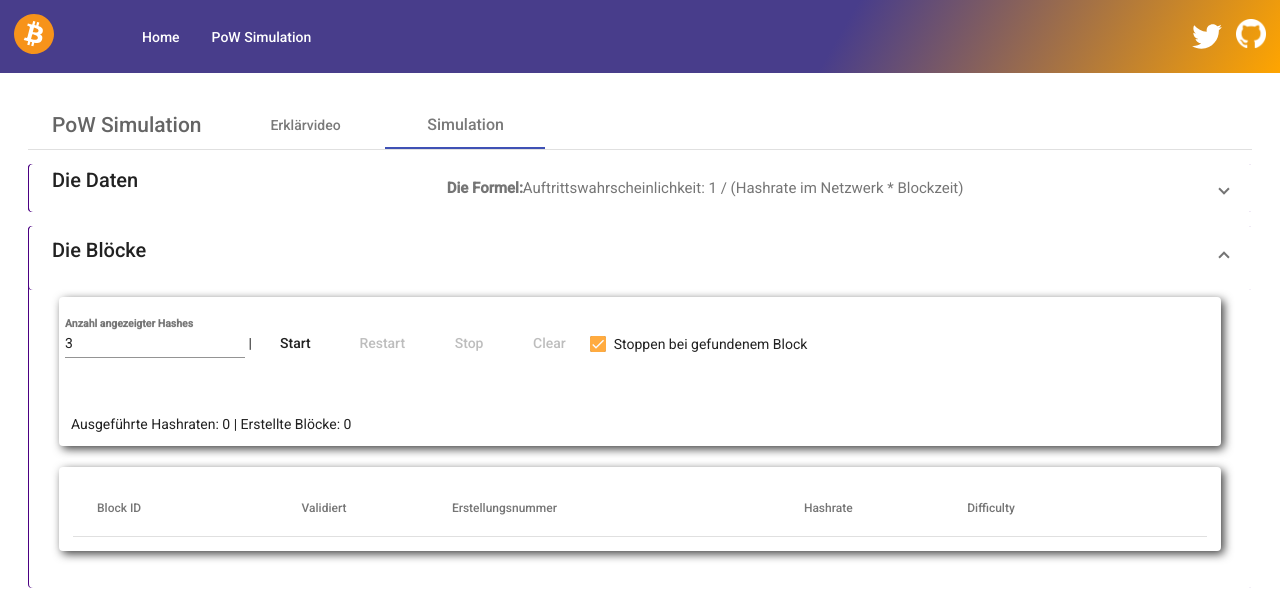
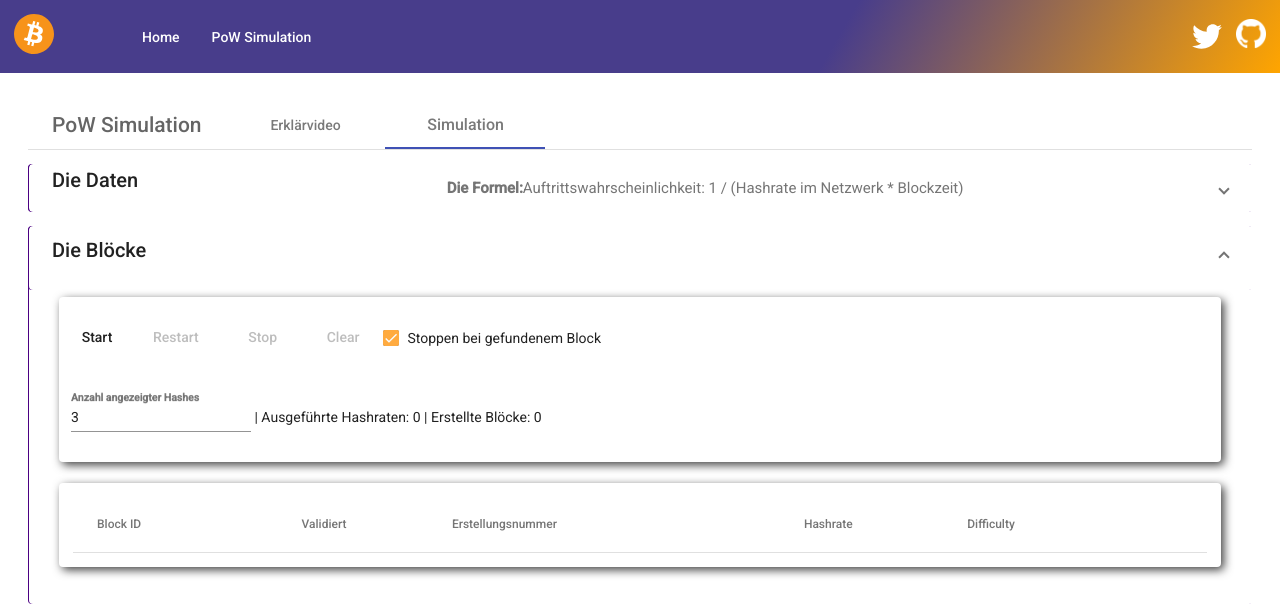
Before and after one commit to MyKaez/btc-playground, an Angular app: page /pow in a window 1280 px wide. Shown: the top 616 px of the page. Built offline with nearby package versions, Linux system fonts and the light colour scheme.

Commit message:
restructured ui

```diff
--- a/src/app/simulators/pow/pow.component.html
+++ b/src/app/simulators/pow/pow.component.html
@@ -66,10 +66,6 @@
 
             <mat-card>
                 <mat-card-actions>
-                    <mat-form-field apperance="fill">
-                        <mat-label><b>Anzahl angezeigter Hashes</b></mat-label>
-                        <input type="number" matInput [(ngModel)]="amountHashesToShow" min="1" step="1" max="200">
-                    </mat-form-field> |
                     <button mat-button (click)="start()" [disabled]="isProcessing">Start</button>
                     <button mat-button (click)="clear();start()" [disabled]="isProcessing || blocks.length === 0">
                         Restart
@@ -81,10 +77,22 @@
                     </mat-checkbox>
                 </mat-card-actions>
                 <mat-card-footer>
-                    <span *ngIf="isProcessing"><b>Simulation gestartet...</b></span>
-                    Ausgeführte Hashraten: {{executedHashrates}}
-                    <span *ngIf="!isProcessing"> | Erstellte Blöcke: {{blocks.length}}</span>
-                    <mat-progress-bar mode="indeterminate" *ngIf="isProcessing"></mat-progress-bar>
+                    <div>
+                        <mat-form-field apperance="fill">
+                            <mat-label><b>Anzahl angezeigter Hashes</b></mat-label>
+                            <input type="number" matInput [(ngModel)]="amountHashesToShow" min="1" step="1" max="200">
+                        </mat-form-field>
+                        | Ausgeführte Hashraten: {{executedHashrates}}
+                        | Erstellte Blöcke: {{blocks.length}}
+                    </div>
+                    <div *ngIf="isProcessing">
+                        <span><b>Simulation gestartet...</b></span>
+                        <mat-progress-bar mode="indeterminate"></mat-progress-bar>
+                    </div>
+                    <div *ngIf="!isProcessing && blocks.length > 0">
+                        <span><b>Simulation beendet.</b></span>
+                        <mat-progress-bar mode="determinate" value="100"></mat-progress-bar>
+                    </div>
                 </mat-card-footer>
             </mat-card>
 
```
